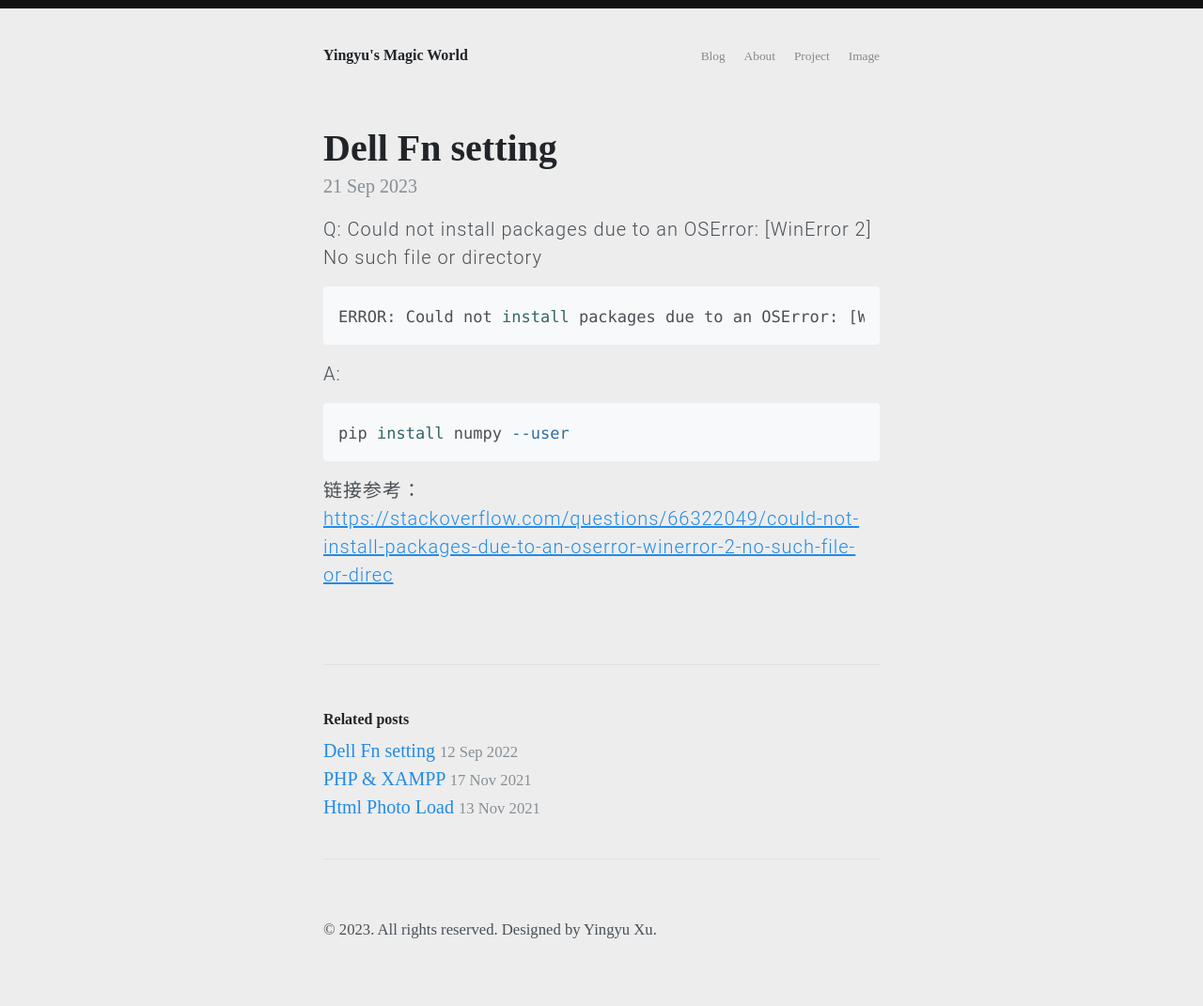
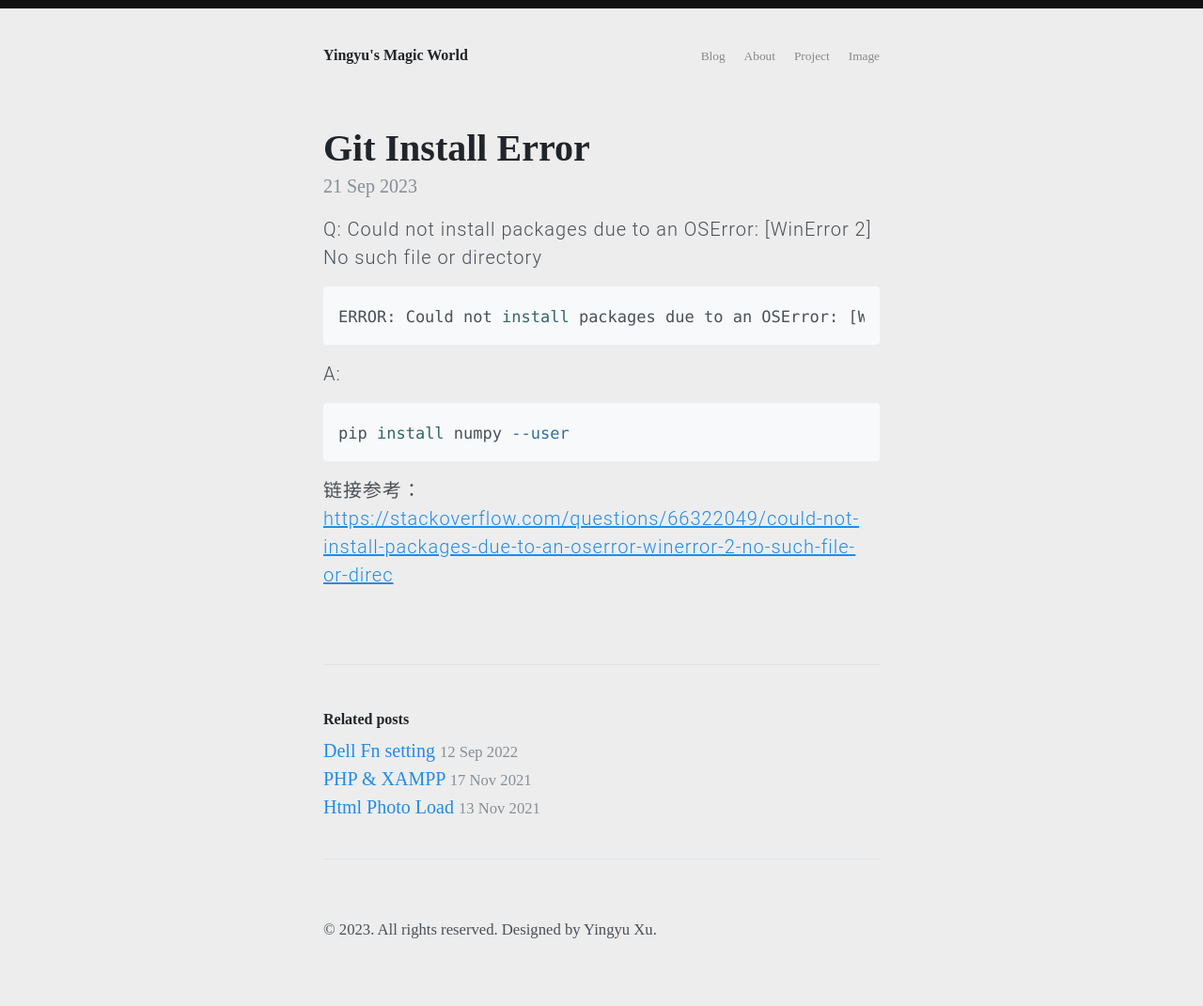
Before and after one commit to jellyXuuuuu/jellyXuuuuu.github.io, a Jekyll site: the page built from _posts/2023-09-21-pip-install-user.md, in a window 1280 px wide. Shown: the part 367-1438 px from the top of the page at 94% size. Built offline with Jekyll 4.4.1, drawn with Linux system fonts in a browser that asks for light colours.

Commit message:
Change file name.

```diff
--- a/_posts/2023-09-21-pip-install-user.md
+++ b/_posts/2023-09-21-pip-install-user.md
@@ -1,6 +1,6 @@
 ---
 layout: post
-title: Dell Fn setting
+title: Git Install Error
 ---
 
 Q: Could not install packages due to an OSError: [WinError 2] No such file or directory
```
